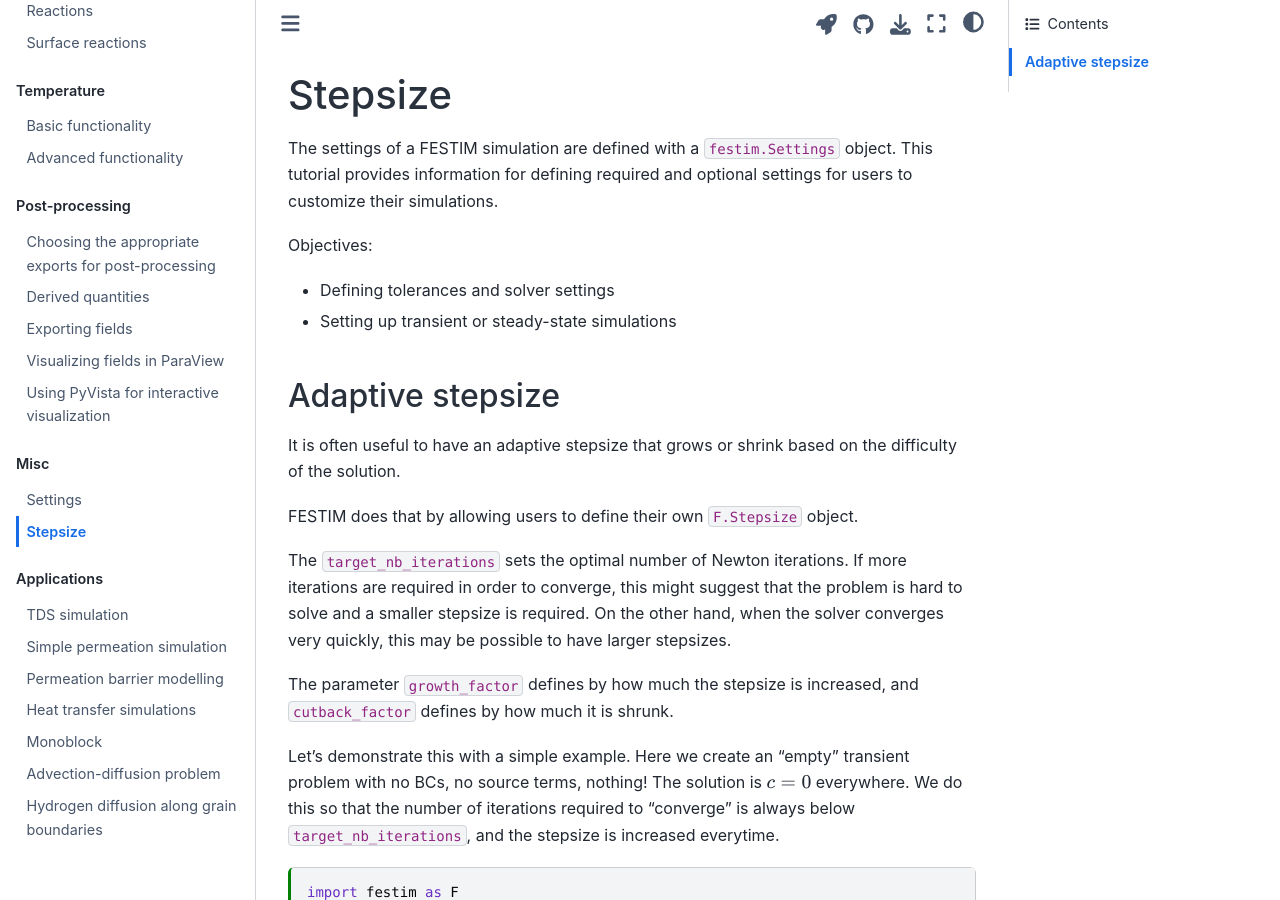
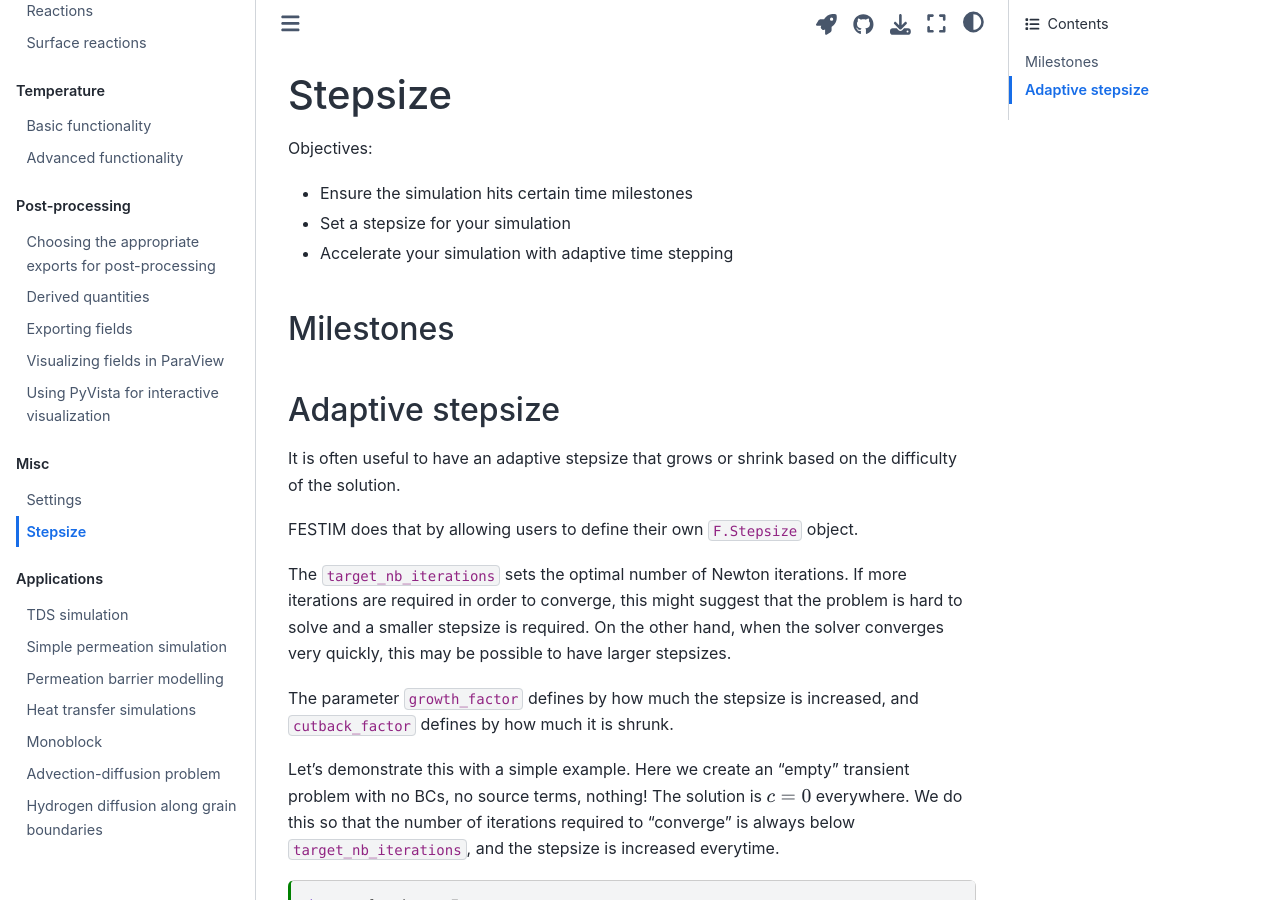
Before and after one commit to festim-dev/FESTIM-workshop, a Jupyter Book: the page built from book/content/misc/stepsize.md, in a window 1280 px wide and 900 px high. Built offline with Jupyter Book 1.0.4 settings and Sphinx 7.4.7 and the Sphinx Book theme 1.1.4, drawn with Linux system fonts in a browser that asks for light colours; pages that are not in the unit, such as notebooks, are missing from menus.

Commit message:
changed intro

```diff
--- a/book/content/misc/stepsize.md
+++ b/book/content/misc/stepsize.md
@@ -16,13 +16,16 @@ kernelspec:
 
 +++
 
-The settings of a FESTIM simulation are defined with a `festim.Settings` object. This tutorial provides information for defining required and optional settings for users to customize their simulations.
-
 Objectives:
-* Defining tolerances and solver settings
-* Setting up transient or steady-state simulations
+* Ensure the simulation hits certain time milestones
+* Set a stepsize for your simulation
+* Accelerate your simulation with adaptive time stepping
 
 +++
+
+## Milestones ##
+
+
 
 ## Adaptive stepsize ##
 
```
